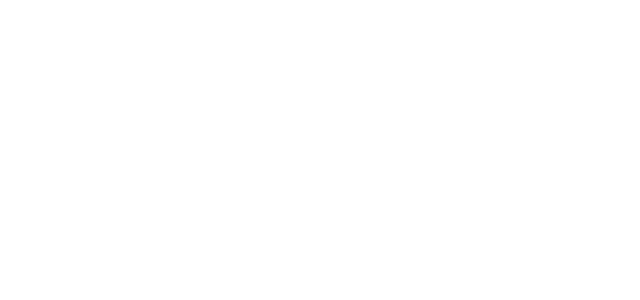
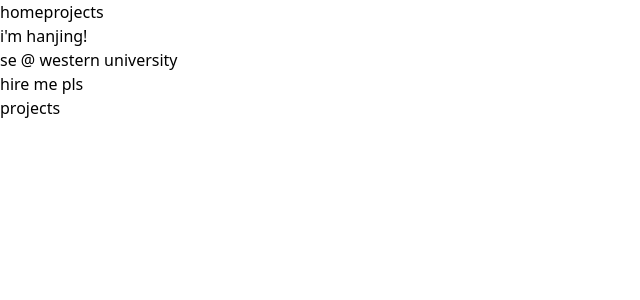
Before and after one commit to hanjing06/hanjing.dev, a Next.js app: page /projects in a window 1280 px wide. Before the commit this address had no page. Shown: the top 300 px of the page, without its empty margins (0-640 px from the left). Built offline with nearby package versions, Linux system fonts and the light colour scheme.

Commit message:
front page layout is working

```diff
--- /dev/null
+++ b/app/components/navbar.tsx
@@ -0,0 +1,12 @@
+"use client";
+import Link from "next/link";
+
+export default function NavBar(){
+    return (
+    <nav>
+        <Link href="/app/page">home</Link>
+        <Link href="/app/projects/page">projects</Link>
+
+    </nav>
+    );
+}
--- a/app/globals.css
+++ b/app/globals.css
@@ -8,6 +8,4 @@
 @theme inline {
   --color-background: var(--background);
   --color-foreground: var(--foreground);
-  --font-sans: var(--font-geist-sans);
-  --font-mono: var(--font-geist-mono);
 }
--- a/app/layout.tsx
+++ b/app/layout.tsx
@@ -1,6 +1,8 @@
 import type { Metadata } from "next";
-import { Geist, Geist_Mono } from "next/font/google";
 import "./globals.css";
+import Link from "next/link";
+import Home from "./page";
+import NavBar from "./components/navbar";
 
 
 export const metadata: Metadata = {
@@ -16,6 +18,16 @@
   return (
     <html lang="en">
       <body>
+        {/*Theme*/}
+
+        {/*Background*/}
+
+        {/*Nav Bar*/}
+        <NavBar />
+
+        {/*Main Content*/}
+        <Home />
+        <Link href="/app/project/page">projects</Link>
       </body>
     </html>
   );
--- a/app/page.tsx
+++ b/app/page.tsx
@@ -1,9 +1,24 @@
-import Image from "next/image";
+'use client';
 
 export default function Home() {
   return (
-    <div className="flex min-h-screen items-center justify-center bg-zinc-50 font-sans dark:bg-black">
+    <main>
+    {/*main title*/}
+    <h1>i'm hanjing!</h1>
 
-    </div>
-  );
-}
+    {/*header*/}
+    <p>
+      <span>se @ western university</span>
+    </p>
+    {/*buttons*/}
+    <a href="mailto:hanjinglin8@gmail.com"
+      target="_blank"
+    >
+      <span>
+        hire me pls
+      </span>
+    </a>
+
+    </main>
+   );
+};
--- /dev/null
+++ b/app/projects/page.tsx
@@ -0,0 +1,36 @@
+"use client";
+
+import { triggerAsyncId } from "async_hooks";
+import { link } from "fs";
+
+export default function About(){
+    const collections = [
+    {   title: "",
+        description: "",
+        tags: "",
+        logo: "",
+        link: "",
+        demoVideo: "",
+        insideDesc: "",
+        date: "",
+    },
+    {   title: "",
+        description: "",
+        tags: "",
+        logo: "",
+        link: "",
+        demoVideo: "",
+        insideDesc: "",
+        date: "",
+    }
+];
+
+/*return (
+    <main>
+        {collections.map((item, i)=>(
+            key={i}
+            title={item.title}
+        ))}
+    </main>
+);*/
+};
--- a/package.json
+++ b/package.json
@@ -9,6 +9,7 @@
     "lint": "eslint"
   },
   "dependencies": {
+    "kill-port": "^2.0.1",
     "next": "16.1.1",
     "react": "19.2.3",
     "react-dom": "19.2.3"
```
Also changed, not shown: app/components/ProjectCard.tsx (added), 1 other file (tests, documents, lock files or other folders).
